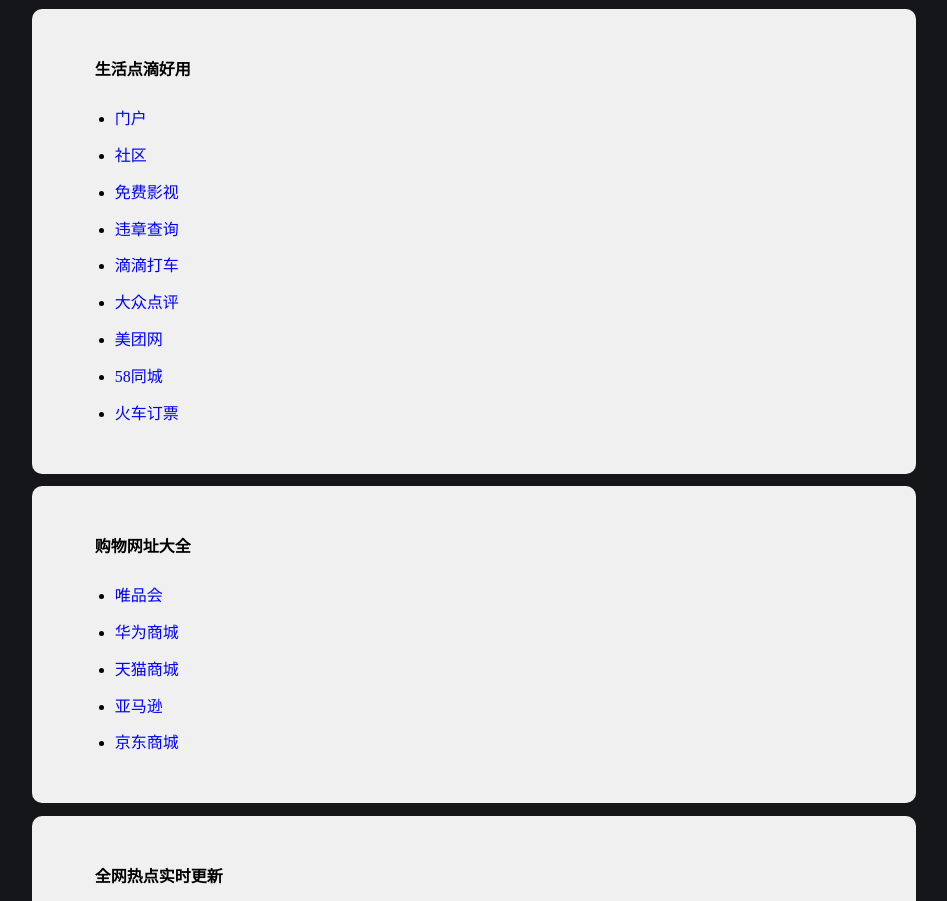
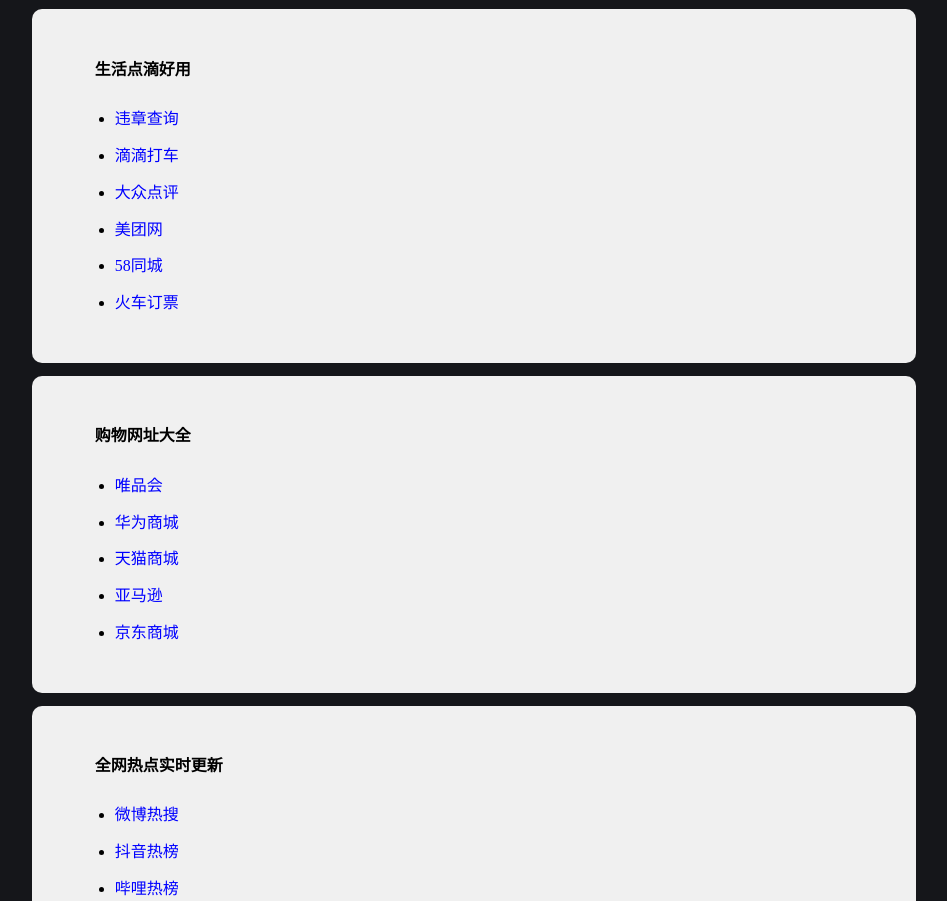
Before and after one commit to 9uuzy1/9uuzy1.github.io, a plain HTML site: page index.html in a window 1280 px wide. Shown: the part 953-1854 px from the top of the page, without its empty margins (166-1113 px from the left). Drawn offline with Linux system fonts and the light colour scheme; a script that the page names is missing.

Commit message:
Update index.html

```diff
--- a/index.html
+++ b/index.html
@@ -57,9 +57,6 @@ a{text-decoration:none;color:#0000FF}
 <div class="container">
 <h4 class="title">生活点滴好用</h4>
 <ul>
-<li><a href="https://luolishequvideo.github.io" target="_blank">门户</a></li>
-<li><a href="https://lolisheruk.github.io" target="_blank">社区</a></li>
-<li><a href="https://c407.cc" target="_blank">免费影视</a></li>
 <li><a href="http://www.weizhang8.cn/" rel="nofollow" target="_blank">违章查询</a></li>
 <li><a href="https://www.didiglobal.com/" rel="nofollow" target="_blank">滴滴打车</a></li>
 <li><a href="http://www.dianping.com/" rel="nofollow" target="_blank">大众点评</a></li>
```
